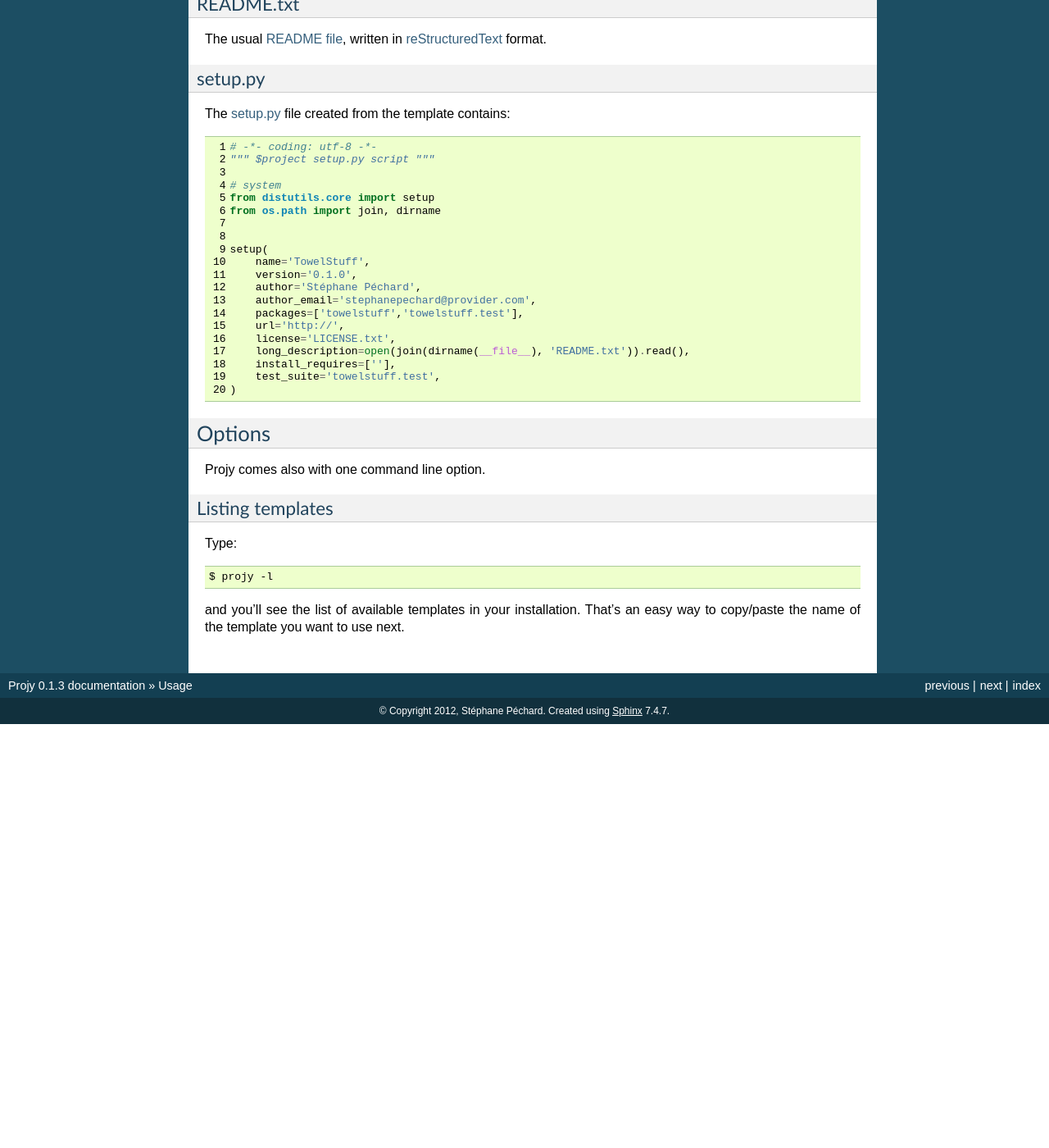
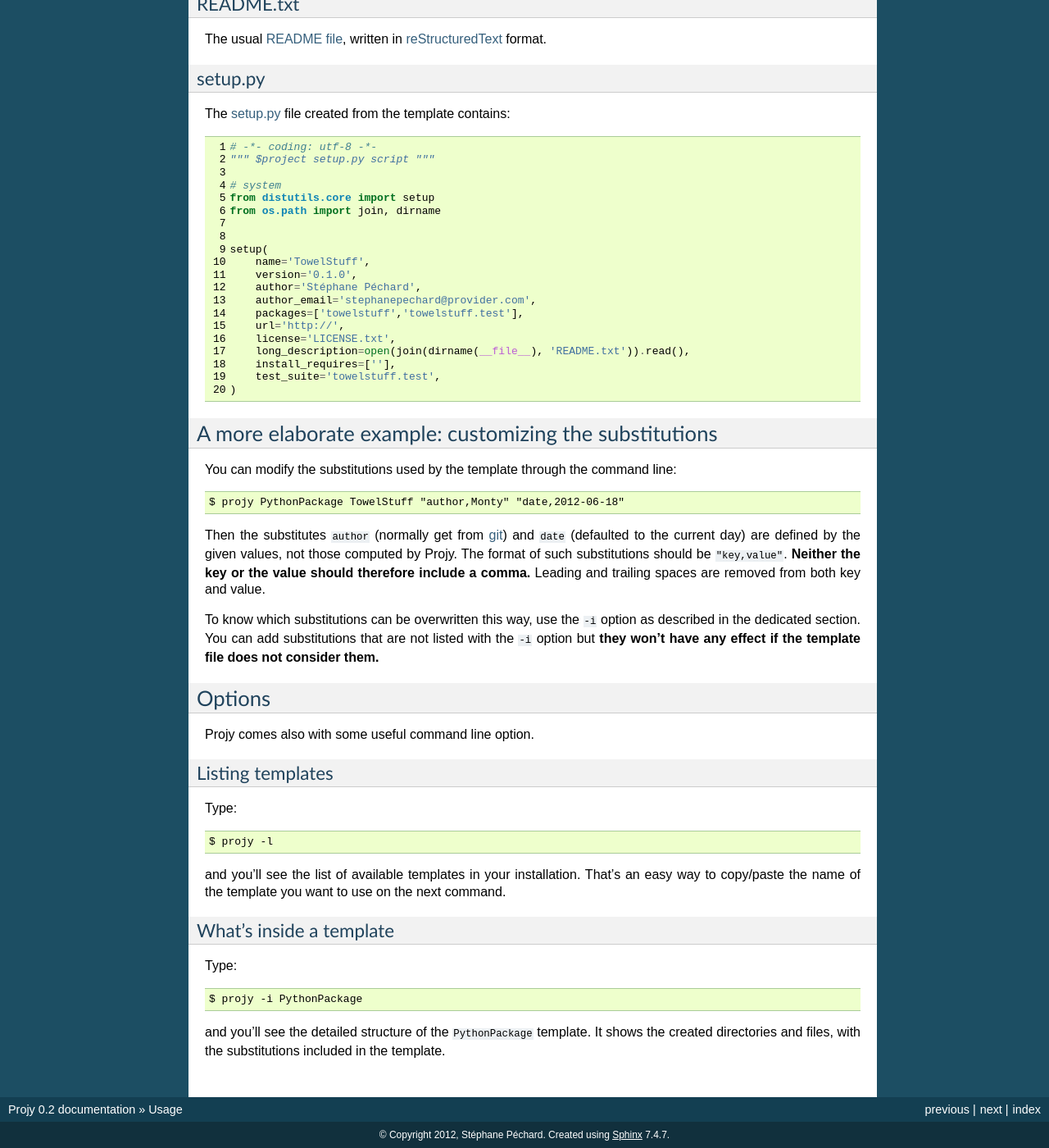
Before and after one commit to stephanepechard/projy, a Sphinx documentation site: the page built from docs/usage.rst, in a window 1280 px wide and 1400 px high, scrolled down 1653 px. Shown: the whole window at 82% size. Built offline with Sphinx 7.4.7, drawn with Linux system fonts in a browser that asks for light colours; before the commit the page ends 2536 px from its top, so only the background shows below that; some of the changed text lies outside the part shown.

Commit message:
documentation for version 0.2

```diff
--- a/docs/usage.rst
+++ b/docs/usage.rst
@@ -31,9 +31,10 @@ In the same directory as you typed this command, you now have a
             __init__.py
 
 
-Each file has been created with a specific template, so the package is fully
-functional, yet empty. Now, let's give a little explanation on each file.
-You can find `further information here <http://guide.python-distribute.org/creation.html>`_.
+Each file has been created with a specific template, so the package is
+fully functional, yet empty. Now, let's give a little explanation
+on each file. You can find `further information
+here <http://guide.python-distribute.org/creation.html>`_.
 
 
 *bin/*, *docs/* and *towelstuff/* directories
@@ -42,22 +43,23 @@ Three directories are created by default:
  * `bin/ <http://guide.python-distribute.org/creation.html#bin-description>`_
    contains your package's scripts ;
  * `docs/ <http://guide.python-distribute.org/creation.html#docs-description>`_,
-   contains the documentation you write for the package. A primary *index.rst*
-   file waits for you to write into it. Yes, it uses
+   contains the documentation you write for the package. A primary
+   *index.rst* file waits for you to write into it. Yes, it uses
    `reStructuredText <http://docutils.sourceforge.net/rst.html>`_ format.
  * `towelstuff/ <http://guide.python-distribute.org/creation.html#towelstuff-description>`_,
-   is where you put the files of your package. It is the lower case version
-   of the project name. By default, it already contains an empty *__init__.py* file.
+   is where you put the files of your package. It is the lower case
+   version of the project name. By default, it already contains
+   an empty *__init__.py* file.
 
 See the links for more information.
 
 
 bootstrap
 ^^^^^^^^^
-This file is a little treat, not present in `The Hitchhiker’s Guide to Packaging
-<http://guide.python-distribute.org/>`_. Using the ``BootstrapScriptFileTemplate``
-template, it is a simple bash file creating a virtual environment easily.
-Use it with a simple::
+This file is a little treat, not present in `The Hitchhiker’s Guide
+to Packaging <http://guide.python-distribute.org/>`_. Using the
+``BootstrapScriptFileTemplate`` template, it is a simple bash file
+creating a virtual environment easily. Use it with a simple::
 
     $ source bootstrap
 
@@ -66,14 +68,16 @@ By default, it installs three packages from `pypi <http://pypi.python.org/>`_:
  * `pylint <http://pypi.python.org/pypi/pylint>`_, a Python code static checker ;
  * `sphinx <http://sphinx.pocoo.org>`_, the Python documentation generator.
 
-Everything you need to write quality code :-) Of course, you can add any other
-package you may need, it's up to you. You can even externalize this list of package to a
-`requirement file <http://www.pip-installer.org/en/latest/requirements.html>`_.
+Everything you need to write quality code :-) Of course, you can add
+any other package you may need, it's up to you. You can even
+externalize this list of package to a `requirement
+file <http://www.pip-installer.org/en/latest/requirements.html>`_.
 
 
 CHANGES.txt
 ^^^^^^^^^^^
-The template of the `CHANGES.txt file <http://guide.python-distribute.org/creation.html#changes-txt-description>`_
+The template of the `CHANGES.txt file
+<http://guide.python-distribute.org/creation.html#changes-txt-description>`_
 simply contains::
 
     v<version>, <date> -- Initial release.
@@ -81,8 +85,8 @@ simply contains::
 
 LICENSE.txt
 ^^^^^^^^^^^
-By default, the Python package template contains the GPL v3 as *LICENSE.txt*.
-Change it as your convenience.
+By default, the Python package template contains the GPL v3
+as *LICENSE.txt*. Change it as your convenience.
 
 
 MANIFEST.in
@@ -135,9 +139,29 @@ file created from the template contains:
     )
 
 
+A more elaborate example: customizing the substitutions
+-------------------------------------------------------
+You can modify the substitutions used by the template through the
+command line::
+
+    $ projy PythonPackage TowelStuff "author,Monty" "date,2012-06-18"
+
+Then the substitutes ``author`` (normally get from
+`git <http://git-scm.com/>`_) and ``date`` (defaulted to the current
+day) are defined by the given values, not those computed by Projy.
+The format of such substitutions should be ``"key,value"``.
+**Neither the key or the value should therefore include a comma.**
+Leading and trailing spaces are removed from both key and value.
+
+To know which substitutions can be overwritten this way, use the ``-i``
+option as described in the dedicated section. You can add substitutions
+that are not listed with the ``-i`` option but **they won't have
+any effect if the template file does not consider them.**
+
+
 Options
 -------
-Projy comes also with one command line option.
+Projy comes also with some useful command line option.
 
 
 Listing templates
@@ -147,4 +171,16 @@ Type::
     $ projy -l
 
 and you'll see the list of available templates in your installation.
-That's an easy way to copy/paste the name of the template you want to use next.
+That's an easy way to copy/paste the name of the template
+you want to use on the next command.
+
+
+What's inside a template
+^^^^^^^^^^^^^^^^^^^^^^^^
+Type::
+
+    $ projy -i PythonPackage
+
+and you'll see the detailed structure of the ``PythonPackage`` template.
+It shows the created directories and files, with the substitutions
+included in the template.
--- a/setup.py
+++ b/setup.py
@@ -13,7 +13,7 @@ from os.path import join, dirname
 
 config = {
     'name': 'Projy',
-    'version': '0.1.3',
+    'version': '0.2',
     'packages': ['projy', 'projy.templates', 'projy.collectors'],
     'description': 'Projy is a template-based skeleton generator.',
     'long_description': open(join(dirname(__file__), 'README')).read(),
```
Also changed, not shown: other parts of docs/usage.rst (+2 -2 lines), docs/install.rst (+9 -4 lines), fabfile.py (+15 -2 lines), 1 other file.
